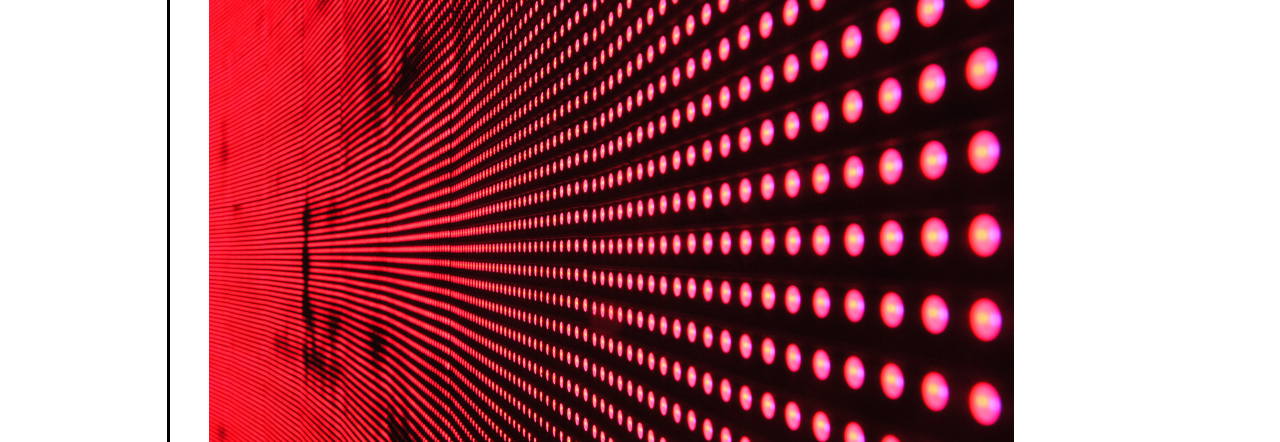
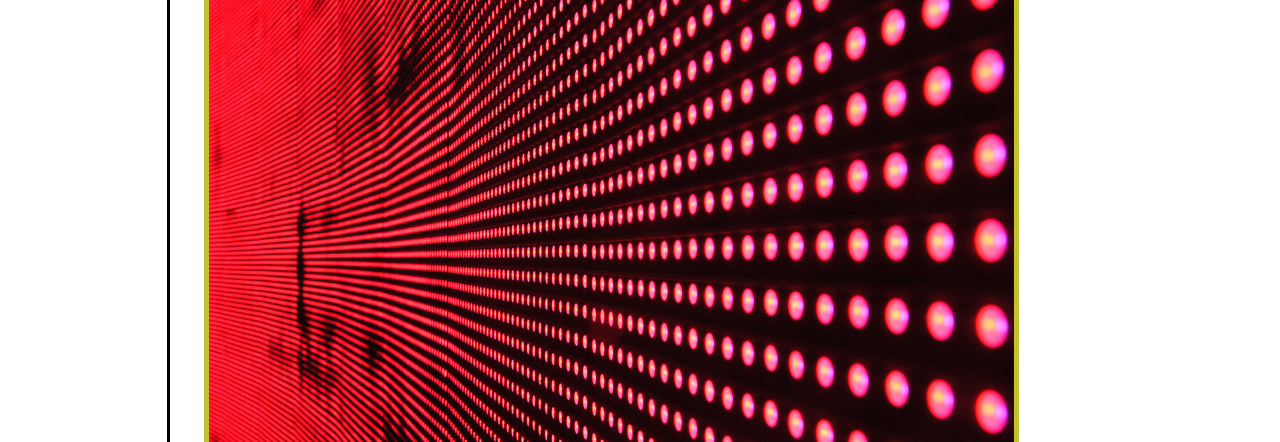
Before and after one commit to GuilhermeDeretti/Portfolio, a plain HTML site: page index.html in a window 1280 px wide. Shown: the part 444-886 px from the top of the page. Drawn offline with Linux system fonts and the light colour scheme.

Commit message:
add borders work

```diff
--- a/css/style.css
+++ b/css/style.css
@@ -110,6 +110,7 @@ nav a {
     "first first"
     "second third"
     "fourth fifth";
+  grid-gap: 10px;
 }
 
 .work section {
@@ -117,12 +118,11 @@ nav a {
   background-position: center;
   background-size: cover;
   background-repeat: no-repeat;
-  margin: 5px;
   cursor: pointer;
   position: relative;
-  /* background-color: rgba(61, 91, 221, 0.4); */
+  border: solid 5px rgb(196, 193, 49);
+  background-color: rgba(61, 91, 221, 0.4);
 }
-
 
 .work #first-work {
   grid-area: first;
@@ -152,6 +152,7 @@ nav a {
 .work section div {
   background-color: rgb(196, 193, 49);
   padding: 5px;
+  min-width: 70px;
   width: 180px;
   height: 61px;
   position: absolute;
```
